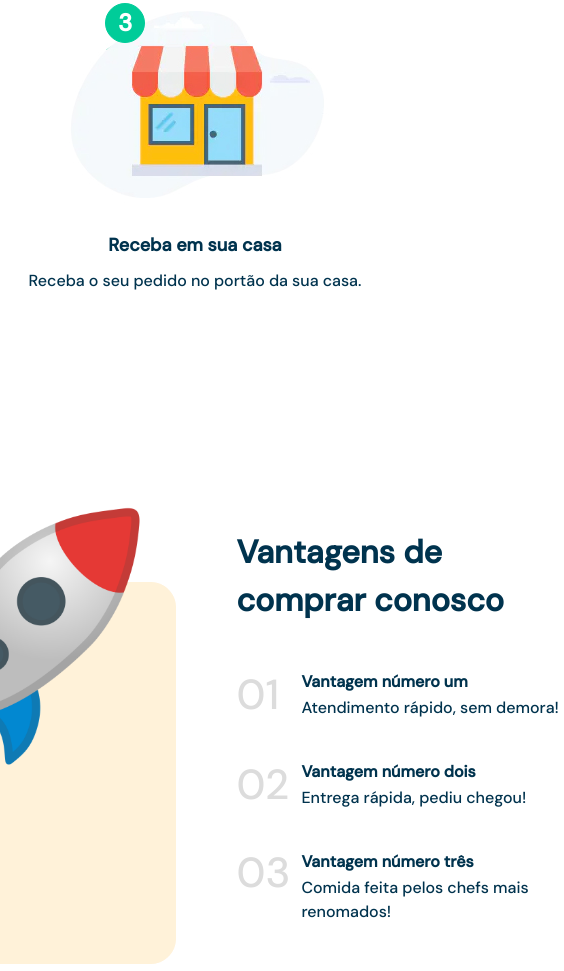
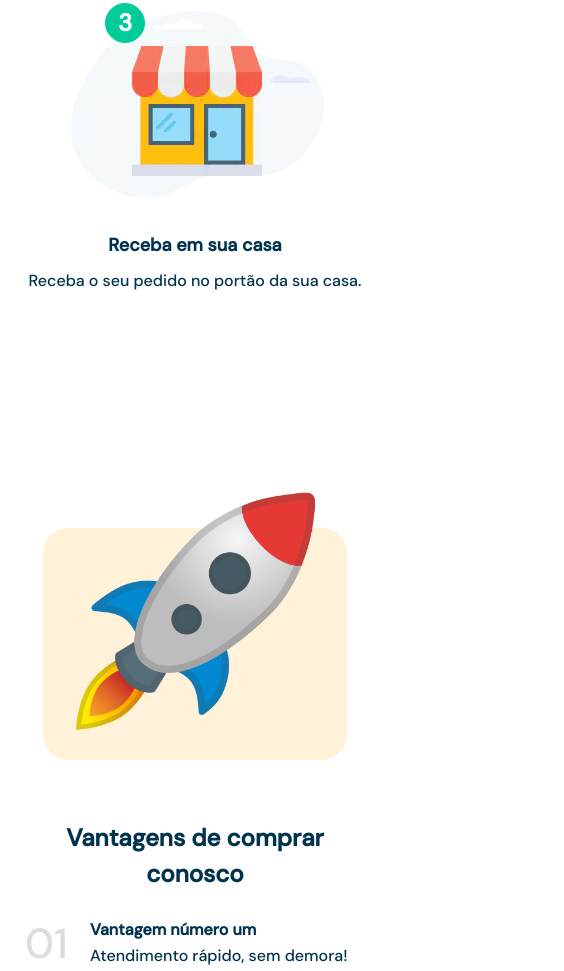
Before and after one commit to michaelprocha/french-fries, a plain HTML site: page index.html in a window 390 px wide. Shown: the part 4148-5119 px from the top of the page, 564 px wide, since content can reach past the window. Drawn offline with Linux system fonts and the light colour scheme.

Commit message:
add advantages mobile

```diff
--- a/scss/_components.scss
+++ b/scss/_components.scss
@@ -461,6 +461,13 @@
 
         @include var.breakpoints(var.$desktop) {
             display: flex;
+            align-items: center;
+            justify-content: center;
+            flex-wrap: wrap;
+        }
+
+        @include var.breakpoints(var.$tablet) {
+            display: flex;
             flex-direction: column;
             align-items: center;
             justify-content: center;
@@ -512,6 +519,13 @@
     justify-content: center;
     gap: calc(60 / 16 * 1rem);
 
+    @include var.breakpoints(var.$tablet) {
+        display: flex;
+        flex-direction: column;
+        align-items: center;
+        justify-content: center;
+    }
+
     &__container-img {
         background-color: var.$segundary-color;
         border: solid 1px var.$segundary-color;
@@ -519,7 +533,16 @@
         position: relative;
         width: calc(514 / 16 * 1rem);
         height: calc(382 / 16 * 1rem);
-        align-self: flex-end;
+
+        @include var.breakpoints(var.$desktop) {
+            width: calc(414 / 16 * 1rem);
+            height: calc(312 / 16 * 1rem);
+        }
+
+        @include var.breakpoints(var.$mobile) {
+            width: calc(304 / 16 * 1rem);
+            height: calc(232 / 16 * 1rem);
+        }
     }
 
     &__img {
@@ -527,11 +550,21 @@
         top: -25%;
         left: 0;
         animation: rocket 2.8s ease-in-out infinite;
+
+        @include var.breakpoints(var.$mobile) {
+            width: 100%;
+        }
     }
 
     &__title {
         @extend %dishes-title;
         padding-bottom: calc(46 / 16 * 1rem);
+
+        @include var.breakpoints(var.$desktop) {
+            padding-bottom: calc(26 / 16 * 1rem);
+            font-size: calc(var.$xxmedium-size / 16 * 1rem);
+            text-align: center;
+        }
     }
 
     &__list {
@@ -542,6 +575,10 @@
         counter-increment: item;
         position: relative;
         padding: 0 0 calc(40 / 16 * 1rem) calc(65 / 16 * 1rem);
+
+        @include var.breakpoints(var.$notebook) {
+            padding: 0 0 calc(20 / 16 * 1rem) calc(65 / 16 * 1rem);
+        }
 
         &::before {
             content: "0" counter(item);
```
Also changed, not shown: css/index.css.
